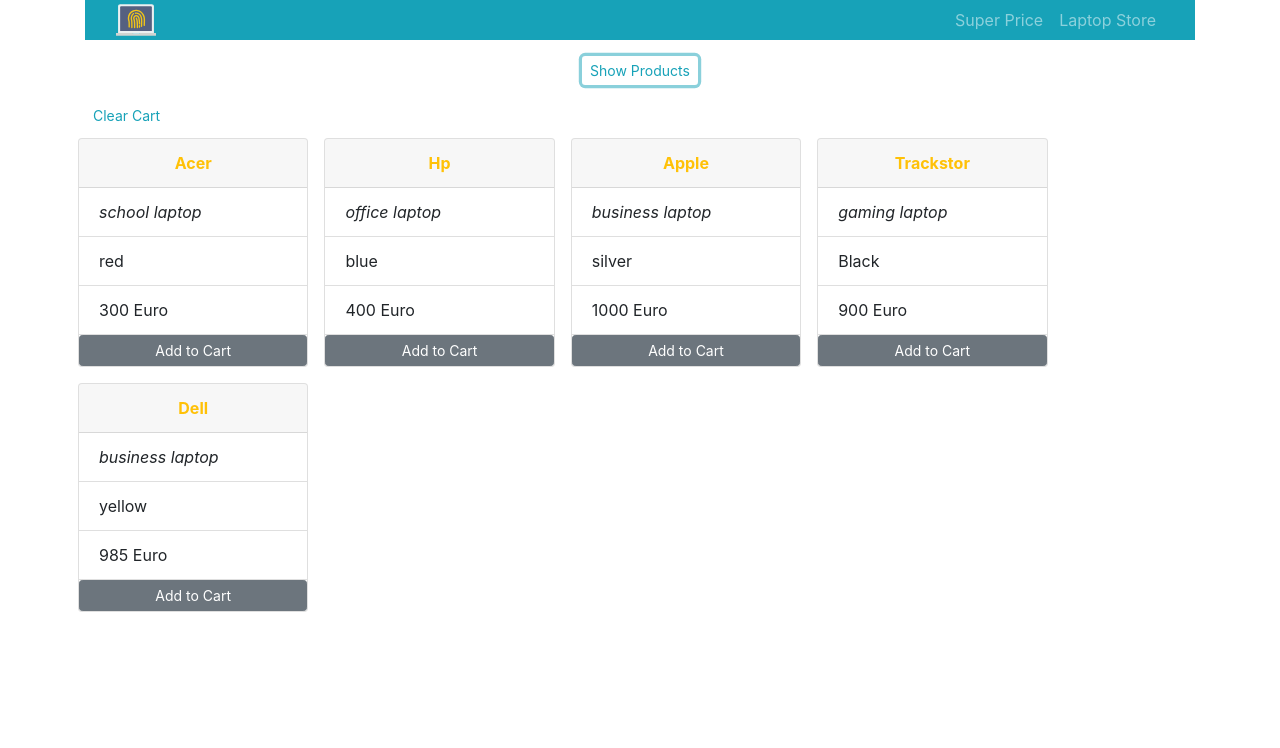
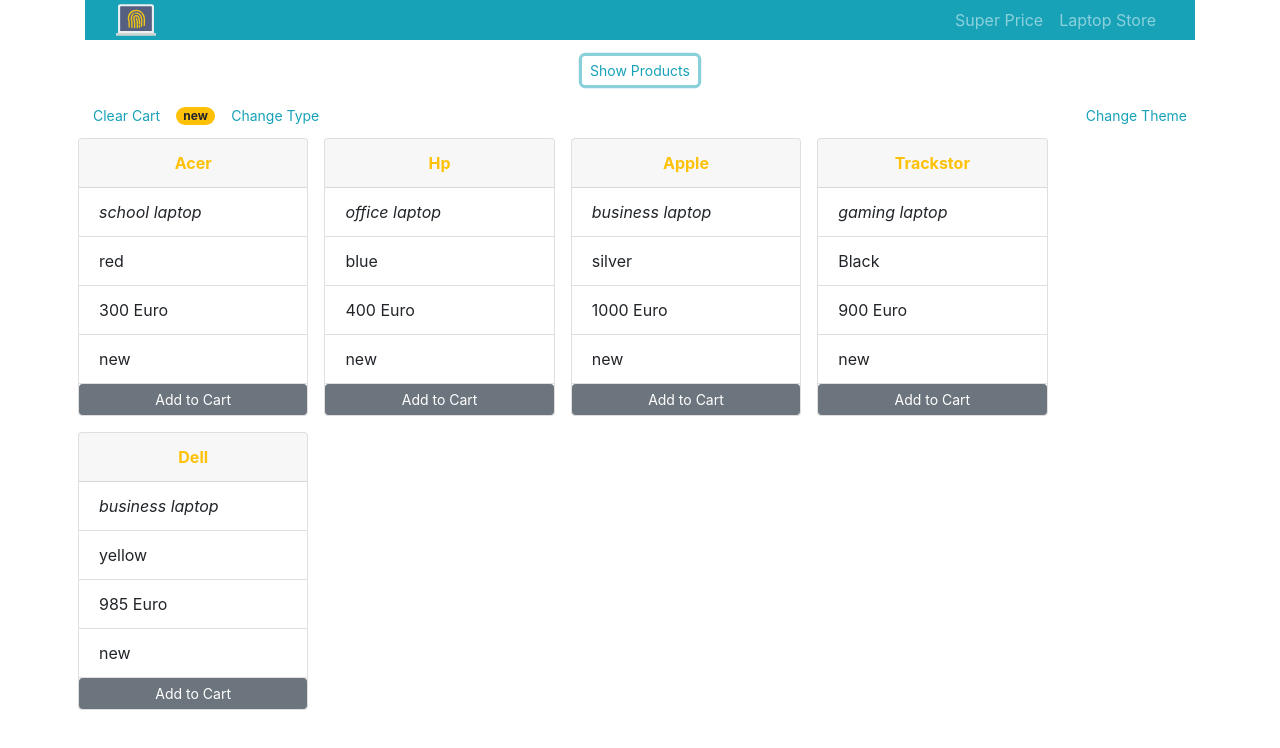
Before and after one commit to speedy4all/pentastagiu-react-2019-2020, a React (Create React App) app in the folder homework/: page / in a window 1280 px wide. Both pictures are taken after a click on the button "Show Products". Shown: the top 748 px of the page. Built offline with nearby package versions, Linux system fonts and the light colour scheme.

Commit message:
Homework week6 contextAPI

```diff
--- a/homework/src/App.js
+++ b/homework/src/App.js
@@ -2,8 +2,11 @@
 import "./App.css";
 
 import Header from "./components/header/header";
-import Laptop from "./components/laptop/laptop";
+//import Laptop from "./components/laptop/laptop";
 import CartItem from "./components/cartItem/cartitem";
+import LaptopList from "./components/laptoplist/laptoplist";
+import { LocalContext } from "./context";
+import { ThemeContext } from "./context";
 
 class App extends Component {
   constructor(props) {
@@ -11,7 +14,9 @@
     this.state = {
       laptops: [],
       laptopsCart: [],
-      showInfo: false
+      showInfo: false,
+      type: "new",
+      theme: ""
     };
   }
 
@@ -60,19 +65,17 @@
     this.setState({ showInfo: !this.state.showInfo });
   };
 
-  renderList = () =>
-    this.state.laptops.map(laptop => (
-      <Laptop
-        className="col-sm-6"
-        addToCart={this.addToCart}
-        key={laptop.id}
-        itemId={laptop.id}
-        name={laptop.name}
-        description={laptop.description}
-        color={laptop.color}
-        price={laptop.price}
-      />
-    ));
+  changeType = () => {
+    this.setState({ type: "refurbished" });
+  };
+
+  changeTheme = () => {
+    this.setState({ theme: "bg-info" });
+  };
+  renderList = () => (
+    <LaptopList items={this.state.laptops} addToCart={this.addToCart} />
+  );
+
   renderCart = () =>
     this.state.laptopsCart.map((item, index) => (
       <CartItem
@@ -87,6 +90,7 @@
         price={item.price}
         count={item.count}
         decreaseCount={this.removeOneFromCart}
+        type={this.state.type}
       />
     ));
   cleanCart = () => {
@@ -144,6 +148,8 @@
     const { showInfo } = this.state;
 
     return (
+      <ThemeContext.Provider value={{ theme: this.state.theme }}>
+        <LocalContext.Provider value={{ type: this.state.type }}>
           <div className="container">
             <Header branding="Laptop Store" headline="Super Price" />
             <div className="text-center my-3">
@@ -157,16 +163,33 @@
             </div>
             <button
               type="button"
-          className="btn btn-outline-info btn-sm "
+              className="btn btn-outline-info btn-sm mr-2"
               onClick={this.cleanCart}
             >
               Clear Cart
+            </button>
+            <span className="badge badge-pill badge-warning">
+              {this.state.type}
+            </span>
+            <button
+              className="btn btn-outline-info btn-sm ml-2"
+              onClick={this.changeType}
+            >
+              Change Type
+            </button>
+            <button
+              className="btn btn-outline-info btn-sm float-right"
+              onClick={this.changeTheme}
+            >
+              Change Theme
             </button>
             <div className="row bg-light">
               {showInfo ? this.renderCart() : null}
             </div>
             <div className="row">{showInfo ? this.renderList() : null}</div>
           </div>
+        </LocalContext.Provider>
+      </ThemeContext.Provider>
     );
   }
 }
--- a/homework/src/components/cartItem/cartitem.js
+++ b/homework/src/components/cartItem/cartitem.js
@@ -1,4 +1,5 @@
 import React, { Component } from "react";
+import { ThemeContext } from "../../context";
 
 class CartItem extends Component {
   shouldComponentUpdate(nextProps) {
@@ -7,14 +8,21 @@
       nextProps.description !== this.props.description ||
       nextProps.color !== this.props.color ||
       nextProps.price !== this.props.price ||
-      (nextProps.count && nextProps.count !== this.props.count)
+      (nextProps.count && nextProps.count !== this.props.count) ||
+      nextProps.type !== this.props.type ||
+      nextProps.theme !== this.props.theme
     );
   }
   render() {
-    console.log(this.props);
-    const { name, description, color, price, itemId, count } = this.props;
+    //console.log(this.props);
+    const { name, description, color, price, itemId, count, type } = this.props;
     return (
-      <div className="card mx-2 my-2" style={{ width: "18vw" }}>
+      <ThemeContext.Consumer>
+        {themeValue => (
+          <div
+            className={`card mx-2 my-2 ${themeValue.theme}`}
+            style={{ width: "18vw" }}
+          >
             <div className="card-header d-flex flex-row text-warning justify-content-between font-weight-bold">
               {name}
               <div className="p-0 mx-0">
@@ -31,6 +39,7 @@
               <li className="list-group-item font-italic">{description}</li>
               <li className="list-group-item">{color}</li>
               <li className="list-group-item">{price}</li>
+              <li className="list-group-item">{type}</li>
             </ul>
             <div className="d-flex flex-row justify-content-center">
               <button
@@ -50,6 +59,8 @@
               </button>
             </div>
           </div>
+        )}
+      </ThemeContext.Consumer>
     );
   }
 }
--- a/homework/src/components/laptop/laptop.js
+++ b/homework/src/components/laptop/laptop.js
@@ -1,4 +1,6 @@
 import React, { Component } from "react";
+import { LocalContext } from "../../context";
+import { ThemeContext } from "../../context";
 
 class Laptop extends Component {
   shouldComponentUpdate(nextProps) {
@@ -6,14 +8,25 @@
       nextProps.name !== this.props.name ||
       nextProps.description !== this.props.description ||
       nextProps.color !== this.props.color ||
-      nextProps.price !== this.props.price
+      nextProps.price !== this.props.price ||
+      nextProps.type !== this.props.type
     );
   }
+
+  //static contextType = LocalContext;
+
   render() {
     const { name, description, color, price, addToCart } = this.props;
 
     return (
-      <div className="card mx-2 my-2" style={{ width: "18vw" }}>
+      <ThemeContext.Consumer>
+        {themeValue => (
+          <LocalContext.Consumer>
+            {contextValue => (
+              <div
+                className={`card mx-2 my-2 ${themeValue.theme}`}
+                style={{ width: "18vw" }}
+              >
                 <div className="card-header text-warning text-center font-weight-bold">
                   {name}
                 </div>
@@ -21,6 +34,7 @@
                   <li className="list-group-item font-italic">{description}</li>
                   <li className="list-group-item">{color}</li>
                   <li className="list-group-item ">{price}</li>
+                  <li className="list-group-item ">{contextValue.type}</li>
                 </ul>
                 <button
                   onClick={() => addToCart(this.props.itemId)}
@@ -30,8 +44,11 @@
                   Add to Cart
                 </button>
               </div>
+            )}
+          </LocalContext.Consumer>
+        )}
+      </ThemeContext.Consumer>
     );
   }
 }
-
 export default Laptop;
--- /dev/null
+++ b/homework/src/components/laptoplist/laptoplist.js
@@ -0,0 +1,22 @@
+import React, { Component } from "react";
+import Laptop from "../laptop/laptop";
+
+class LaptopList extends Component {
+  render() {
+    const { items, addToCart } = this.props;
+    return items.map(item => (
+      <Laptop
+        className="col-sm-6"
+        addToCart={addToCart}
+        key={item.id}
+        itemId={item.id}
+        name={item.name}
+        description={item.description}
+        color={item.color}
+        price={item.price}
+      />
+    ));
+  }
+}
+
+export default LaptopList;
--- /dev/null
+++ b/homework/src/context.js
@@ -0,0 +1,5 @@
+import React from "react";
+
+export const AppContext = React.createContext();
+export const ThemeContext = React.createContext();
+export const LocalContext = React.createContext();
```
Lines whose indentation alone changed are shown as unchanged.
